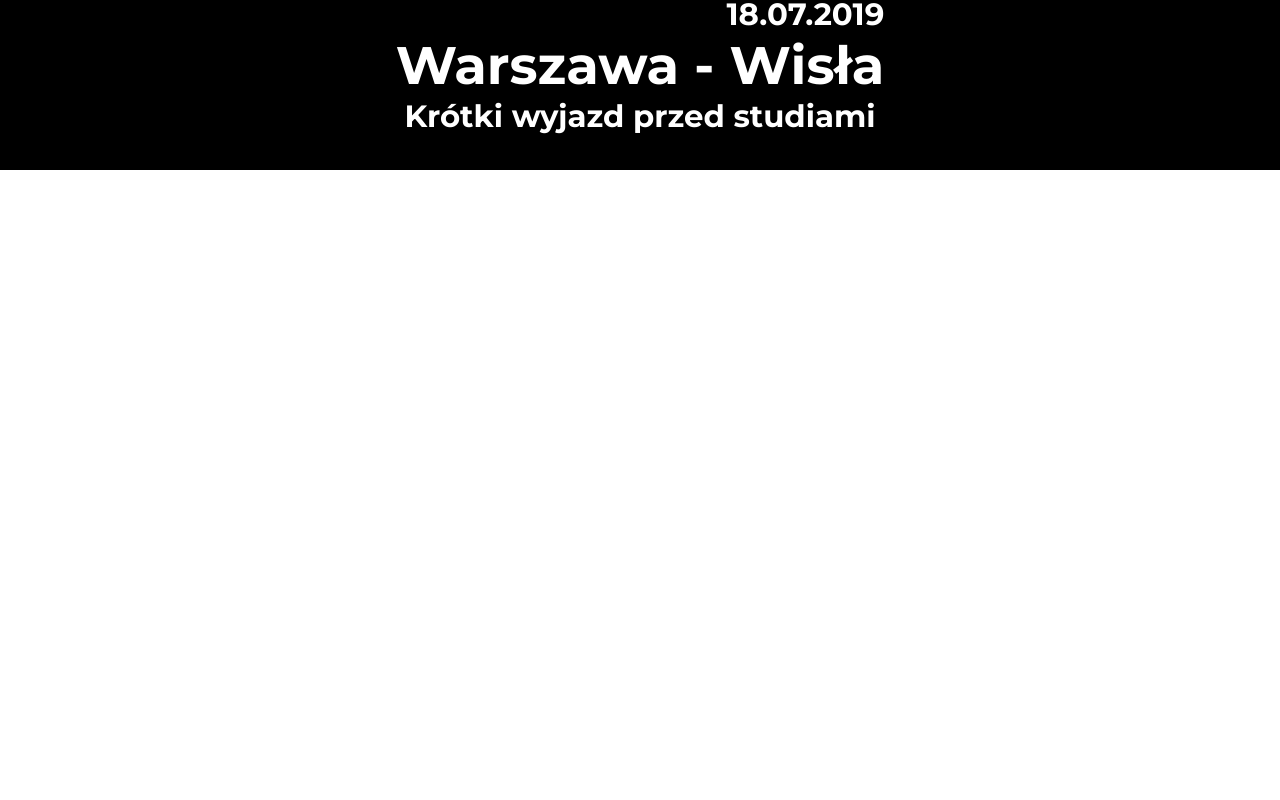
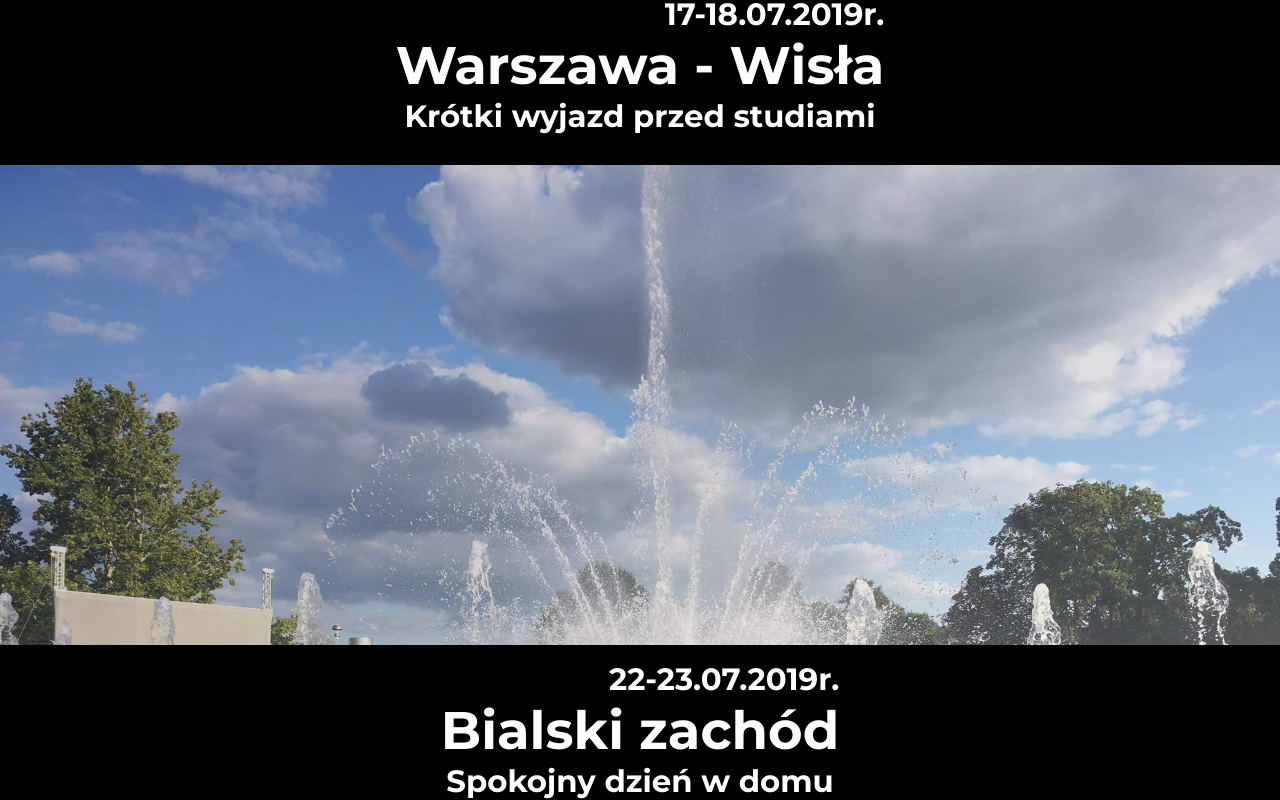
Before and after one commit to Adaxelx/photo-gallery-page, a React (Create React App) app: page / in a window 1280 px wide. Shown: the part 630-1430 px from the top of the page. Before the commit the page ends 800 px from the top, so only its background shows below. Built offline with nearby package versions, Linux system fonts and the light colour scheme.

Commit message:
change data organisation and small fixes

```diff
--- a/src/App.js
+++ b/src/App.js
@@ -16,6 +16,8 @@ class App extends React.Component {
   data = [
     {
       title: 'Warszawa - Wisła',
+      subtitle: 'Krótki wyjazd przed studiami',
+      mainImg: img,
       images: [
         { src: img, description: 'Multimedialny park fontann' },
         { src: img, description: 'Multimedialny park fontann' },
@@ -28,6 +30,24 @@ class App extends React.Component {
         img: img,
         date: '19.07.2019r.',
         src: '/articles/BP',
+      },
+    },
+    {
+      title: 'Bialski zachód',
+      subtitle: 'Spokojny dzień w domu',
+      mainImg: img,
+      images: [
+        { src: img, description: 'Multimedialny park fontann' },
+        { src: img, description: 'Multimedialny park fontann' },
+      ],
+      path: '/articles/BP',
+      date: '22-23.07.2019r.',
+      nextArt: {
+        title: 'Warszawa - Wisła',
+        subtitle: 'Krótki wyjazd przed studiami',
+        img: img,
+        date: '19.07.2019r.',
+        src: '/articles/WWa',
       },
     },
   ];
@@ -64,7 +84,7 @@ class App extends React.Component {
           <GlobalStyle />
           <Switch>
             <Route path="/" exact>
-              {({ match }) => <Home loaded={loaded} changeLoad={changeLoad} show={match !== null} />}
+              {({ match }) => <Home data={data} loaded={loaded} changeLoad={changeLoad} show={match !== null} />}
             </Route>
             <Route path="/about">{({ match }) => <About changeLoad={changeLoad} show={match !== null} />}</Route>
             {routes}
--- a/src/components/Article.js
+++ b/src/components/Article.js
@@ -9,6 +9,7 @@ const StyledArticle = styled.article`
   display: flex;
   flex-direction: column;
   align-items: center;
+  margin-top: ${({ theme }) => theme.marginBox};
 `;
 
 const StyledImgC = styled.div`
--- a/src/components/Gallery.js
+++ b/src/components/Gallery.js
@@ -64,7 +64,7 @@ const Gallery = ({ changeLoad, title, images, nextArt, date, show }) => {
   const animate = () => {
     const cn = con.current;
     const tl = new TimelineMax();
-
+    window.scrollTo(0, 0);
     tl.addLabel('hide')
       .to(cn, 0.1, { y: '50px' })
       .addLabel('show')
--- a/src/templates/About/About.js
+++ b/src/templates/About/About.js
@@ -180,6 +180,7 @@ class About extends React.Component {
                     delay={0.8}
                     value="Same zdjęcia robię od kilku lat jednak w wolnym czasie lubię tez potrenować naswoich ulubionych zajęciach oraz pojeździć na rolkach. Często tez czytam i ostatnio sprawdzam swoje siły w rysowaniu."
                   />
+                  <Con marginTop="30px" delay={1} value="Mozna się ze mną skontaktować poprzez maila: lkjhg00@xd.pl" />
                 </StyledConCtn>
               ) : (
                 ''
--- a/src/templates/Home/Articles.js
+++ b/src/templates/Home/Articles.js
@@ -13,23 +13,13 @@ const StyledContainer = styled.section`
   opacity: 0;
 `;
 
-const Articles = ({ loaded }) => {
+const Articles = ({ loaded, data }) => {
   const con = React.createRef();
 
   useEffect(() => {
     const timer = loaded ? setTimeout(animate, 100) : setTimeout(() => animate(), 3000);
     return () => clearTimeout(timer);
   });
-
-  const data = [
-    {
-      title: 'Warszawa - Wisła',
-      subtitle: 'Krótki wyjazd przed studiami',
-      img: img,
-      date: '18.07.2019',
-      src: '/articles/WWa',
-    },
-  ];
 
   const animate = () => {
     const cn = con.current;
@@ -42,7 +32,14 @@ const Articles = ({ loaded }) => {
   };
 
   const articles = data.map(art => (
-    <Article src={art.src} title={art.title} subtitle={art.subtitle} date={art.date} img={art.img} key={art.title} />
+    <Article
+      src={art.path}
+      title={art.title}
+      subtitle={art.subtitle}
+      date={art.date}
+      img={art.mainImg}
+      key={art.title}
+    />
   ));
 
   return <StyledContainer ref={con}>{articles}</StyledContainer>;
--- a/src/templates/Home/Home.js
+++ b/src/templates/Home/Home.js
@@ -17,7 +17,7 @@ const StyledHome = styled.main`
   top: 0;
 `;
 
-const Home = ({ loaded, changeLoad, show }) => {
+const Home = ({ loaded, changeLoad, show, data }) => {
   useEffect(() => {
     window.scrollTo(0, 0);
   }, []);
@@ -39,7 +39,7 @@ const Home = ({ loaded, changeLoad, show }) => {
         {loaded ? '' : <Loading />}
         <Nav loaded={loaded} changeLoad={changeLoad} home color="white" />
 
-        <Articles loaded={loaded} />
+        <Articles data={data} loaded={loaded} />
       </StyledHome>
     </Transition>
   );
```
